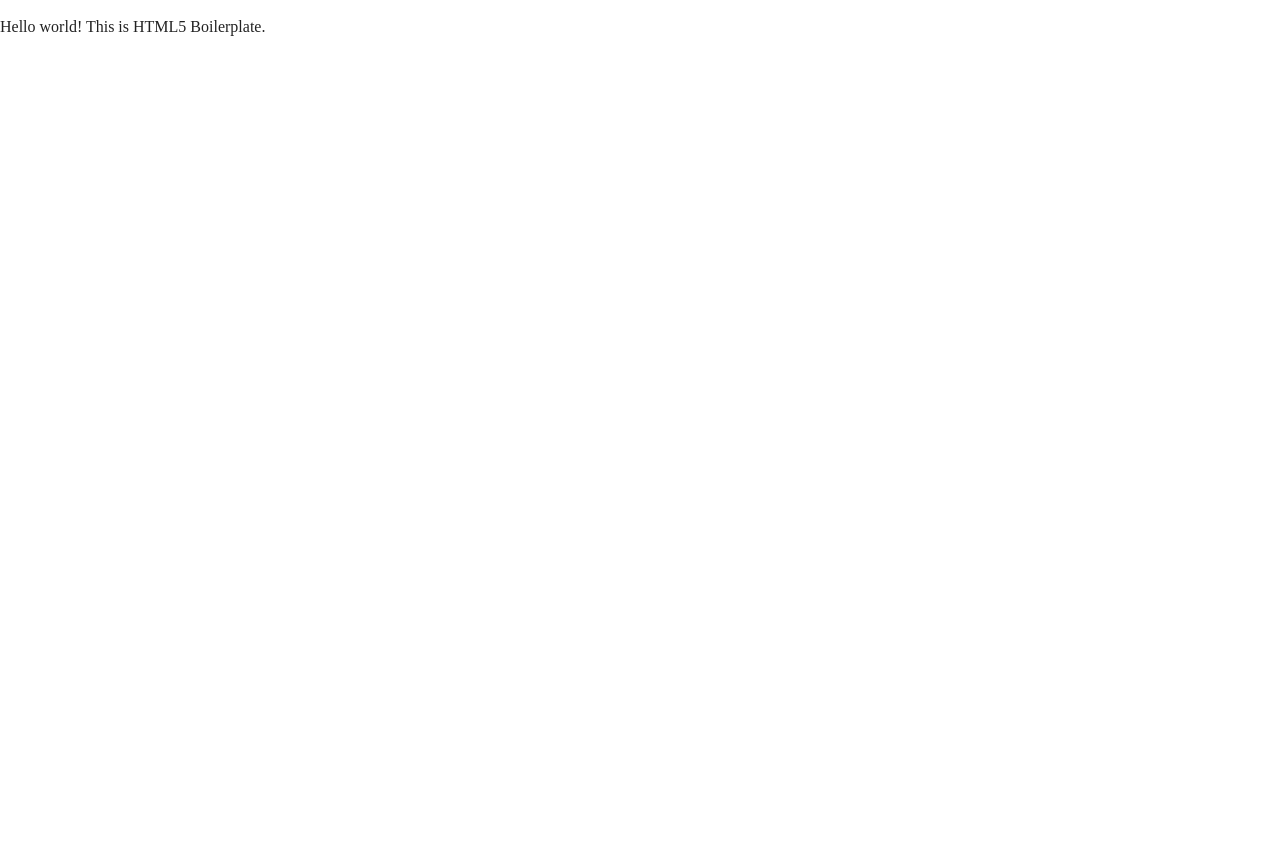
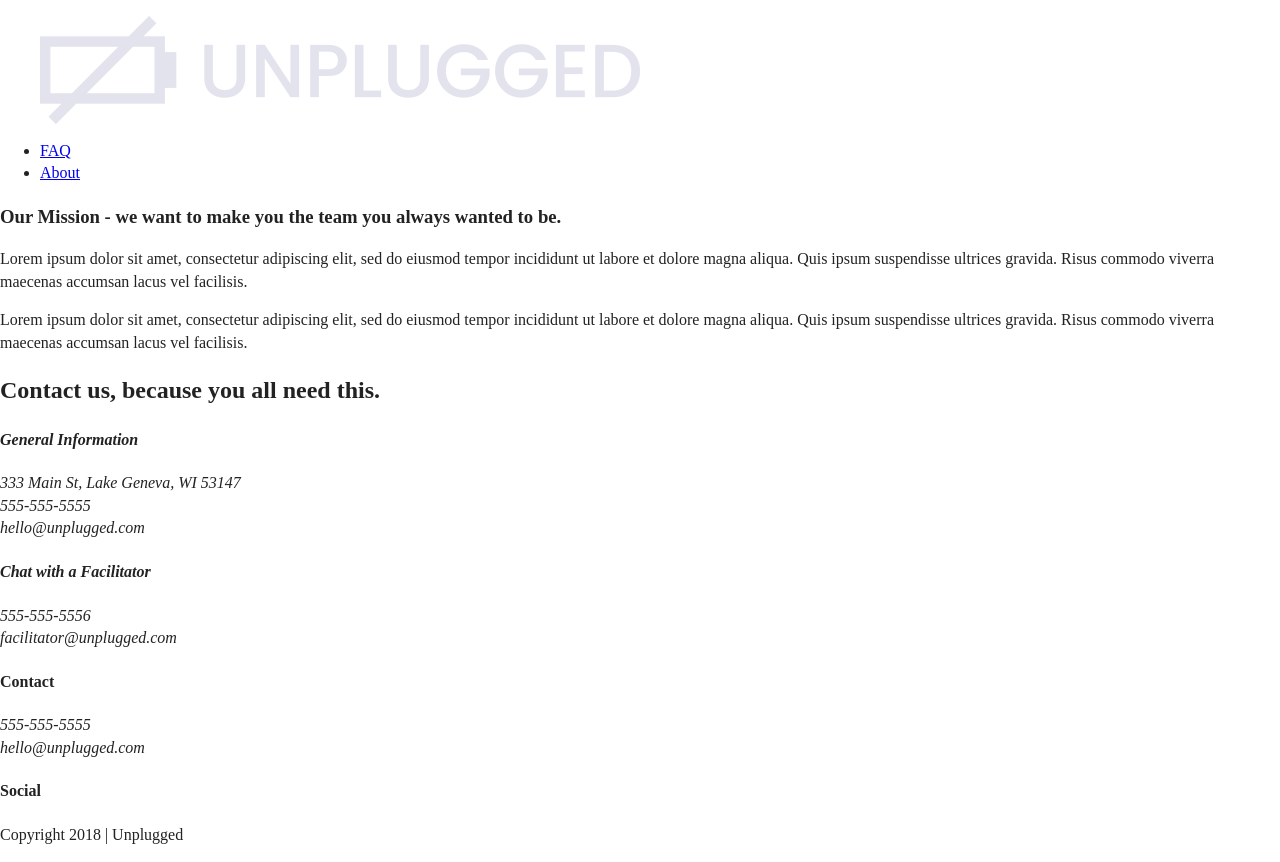
Before and after one commit to sfloriana8/unplugged, a website: page about/index.html in a window 1280 px wide. Before the commit the page ends 800 px from the top, so only its background shows below. Drawn offline with Linux system fonts and the light colour scheme; files whose address does not match are found by name.

Commit message:
Updated about page

```diff
--- a/about/index.html
+++ b/about/index.html
@@ -24,8 +24,102 @@
 
 <body>
 
+  <header>
+    <div class="content-wrapper">
+      <figure>
+      <a href="#"><img src="../Assets/unpluggedlogo.png" alt="unplugged logo"></a>
+      </figure>
+     <div class="header-divider"></div>
+      <nav>
+        <ul>
+          <li> <a href="../faq/index.html" target="_blank">FAQ</a></li>
+          <li> <a href="../about/index.html" target="_blank">About</a></li>
+        </ul>
+      </nav>
+    </div>
+  </header>
+
+  <main>
+    <section class="mission">
+    <div class="content-wrapper">
+      <div class="mission-content">
+        <h3>Our Mission - we want to make you the team you always wanted to be.</h3>
+        <p>Lorem ipsum dolor sit amet, consectetur adipiscing elit, sed do eiusmod tempor incididunt
+          ut labore et dolore magna aliqua. Quis ipsum suspendisse ultrices gravida. Risus commodo
+          viverra maecenas accumsan lacus vel facilisis.</p>
+        <p>Lorem ipsum dolor sit amet, consectetur adipiscing elit, sed do eiusmod tempor incididunt
+          ut labore et dolore magna aliqua. Quis ipsum suspendisse ultrices gravida. Risus commodo
+          viverra maecenas accumsan lacus vel facilisis.</p>
+
+      </div>
+
+    </div> <!--mission-content wrapper ends-->
+    </section> <!-- contact info-->
+
+    <section class="map">
+      <figure>
+      </figure>
+    </section>
+    <section class="contact-section">
+      <div class="content-wrapper">
+        <h2>Contact us, because you all need this.</h2>
+        <address class="contact-content">
+          <div>
+            <h4>General Information</h4>
+            <p>
+              333 Main St, Lake Geneva, WI 53147<br>
+              555-555-5555<br>
+              hello@unplugged.com
+            </p>
+          </div>
+          <div>
+            <h4>Chat with a Facilitator</h4>
+            <p>
+              555-555-5556<br>
+              facilitator@unplugged.com
+            </p>
+          </div>
+        </address> <!-- contact-content div ends -->
+      </div> <!-- contact content wrapper ends -->
+    </section>
+  </main> <!-- main wrapper -->
+
+  <footer>
+    <div class="content-wrapper">
+      <div class="footer-content">
+        <div class="contact">
+          <h4>Contact</h4>
+          <address>
+            <p>
+              555-555-5555<br>
+              hello@unplugged.com
+            </p>
+          </address>
+        </div>
+        <div class="social">
+          <h4>Social</h4>
+          <div class="social-icons">
+            <p>
+              <a href="https://www.facebook.com/Skillcrush/" target="_blank"></a>
+            </p>
+            <p>
+              <a href="https://twitter.com/Skillcrush" target="_blank"></a>
+            </p>
+            <p>
+              <a href="https://www.instagram.com/skillcrush/" target="_blank"></a>
+            </p>
+          </div>
+        </div>
+      </div> <!-- footer content ends -->
+    </div>
+    <!--footer content-wrapper ends-->
+    <div class="copyright">
+      <p>Copyright 2018 | Unplugged</p>
+    </div>
+  </footer>
+
   <!-- Add your site or application content here -->
-  <p>Hello world! This is HTML5 Boilerplate.</p>
+
   <script src="js/vendor/modernizr-3.11.2.min.js"></script>
   <script src="../js/plugins.js"></script>
   <script src="../js/main.js"></script>
```
Also changed, not shown: index.html (+1 -1 lines).
